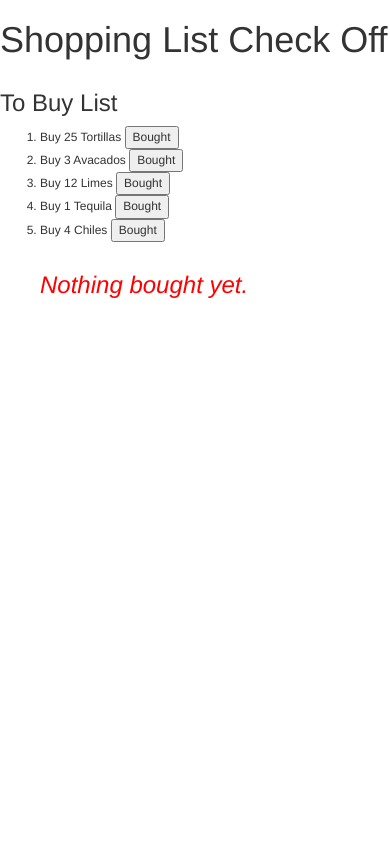
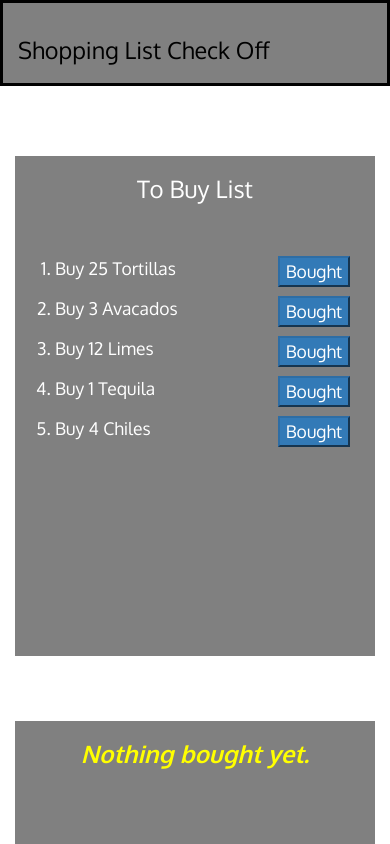
Before and after one commit to lpm0073/jhu-course5-mod2-solution, a plain HTML site: page index.html in a window 390 px wide. Shown: the top 844 px of the page. Drawn offline with nearby package versions, Linux system fonts and the light colour scheme.

Commit message:
responsive styling with bootsrap classes

```diff
--- a/index.html
+++ b/index.html
@@ -2,37 +2,82 @@
 <html ng-app='ShoppingListCheckOff'>
   <head>
     <meta charset="utf-8">
-    <script src="js/angular.min.js"></script>
-    <script src="js/app.js"></script>
+    <meta http-equiv="X-UA-Compatible" content="IE=edge">
+    <meta name="viewport" content="width=device-width, initial-scale=1">
+    <title>Shopping List Check Off</title>
     <link rel="stylesheet" href="styles/bootstrap.min.css">
     <link rel="stylesheet" href="styles/styles.css">
-    <title>Shopping List Check Off</title>
+    <link href='https://fonts.googleapis.com/css?family=Oxygen:400,300,700' rel='stylesheet' type='text/css'>
+    <link href='https://fonts.googleapis.com/css?family=Lora' rel='stylesheet' type='text/css'>
   </head>
+
   <body>
-    <h1>Shopping List Check Off</h1>
+    <header>
+    <nav id="header-nav" class="navbar navbar-default">
+      <div class="container">
+        <div class="navbar-header">
+          <a href="index.html" class="pull-left visible-md visible-lg">
+            <div id="logo-img"></div>
+          </a>
 
-    <!-- Preconfigured List -->
-    <div id="tobuylist" ng-controller='ToBuyController as Buylist'>
-      <div ng-if="Buylist.items.length != 0" ><h3>To Buy List</h3></div>
-      <div ng-if="Buylist.items.length == 0" class="complete"><h3>Everything is bought!</h3></div>
+          <div class="navbar-brand">
+            <a href="index.html"><h1>Shopping List Check Off</h1></a>
+          </div>
+
+        </div>
+
+      </div><!-- .container -->
+    </nav><!-- #header-nav -->
+  </header>
+
+  <div id="main-content" class="container">
+    <div class="row">
+
+            <section id="section-bought">
+              <div class="col-sm-6 col-xs-12">
+                <div id="menu-tile">
+
+                  <!-- Preconfigured To Buy List -->
+                   <div ng-controller='ToBuyController as Buylist'>
+                     <div ng-if="Buylist.items.length != 0" ><span><h3>To Buy List</h3></span></div>
+                     <div ng-if="Buylist.items.length == 0" ><span><h3 class="complete">Everything is bought!</h3></span></div>
                      <ol>
                        <li ng-repeat="item in Buylist.items">
                          Buy {{ item.quantity }} {{ item.name }}
-          <button ng-click="Buylist.moveItem($index);">Bought</button>
+                         <button class="btn-primary button-class" ng-click="Buylist.moveItem($index);">Bought</button>
                        </li>
                      </ol>
-    </div>
+                   </div><!-- ng-controller  ToBuyController -->
 
-    <!-- Preconfigured List -->
+                </div><!-- end of menu tile -->
+              </div><!-- end of responsive columns definition -->
+            </section>
+
+            <section id="section-bought">
+              <div class="col-sm-6 col-xs-12">
+                <div id="menu-tile">
+                  <!-- Preconfigured Bought List -->
                   <div id="alreadyboughtlist" ng-controller='AlreadyBoughtController as Boughtlist'>
-      <div ng-if="Boughtlist.items.length != 0" ><h3>Already Bought List</h3></div>
-      <div ng-if="Boughtlist.items.length == 0" class="error"><h3>Nothing bought yet.</h3></div>
+                    <div ng-if="Boughtlist.items.length != 0" ><span><h3>Already Bought List</h3></span></div>
+                    <div ng-if="Boughtlist.items.length == 0" ><span><h3 class="error">Nothing bought yet.</h3></span></div>
                     <ol>
                       <li ng-repeat="item in Boughtlist.items">
                         Bought {{ item.quantity }} {{ item.name }}
                       </li>
                     </ol>
-    </div>
+                  </div><!-- ng-controller  AlreadyBoughtController -->
 
+                </div><!-- end of menu tile -->
+              </div><!-- end of responsive columns definition -->
+            </section>
+
+      </div><!-- End of row -->
+    </div><!-- End of #main-content -->
+
+
+    <script src="js/angular.min.js"></script>
+    <script src="js/jquery-2.1.4.min.js"></script>
+    <script src="js/bootstrap.min.js"></script>
+    <script src="js/app.js"></script>
   </body>
 </html>
--- a/styles/styles.css
+++ b/styles/styles.css
@@ -1,8 +1,3 @@
-
-
-body {
-  font-size: 1.2em;
-}
 #tobuylist, #alreadyboughtlist {
   float: left;
 }
@@ -13,9 +8,230 @@ body {
 .complete {
   color: green;
   font-style: oblique;
+  font-weight: 600;
 }
 
 .error {
-  color: red;
+  color: yellow;
   font-style: oblique;
+  font-weight: 600;
 }
+
+body {
+#  font-size: 16px;
+#  color: #fff;
+#  background-color: #61122f;
+  font-family: 'Oxygen', sans-serif;
+}
+
+/** HEADER **/
+#header-nav {
+  background-color: gray;
+  border-radius: 0;
+  border: 3px solid black;
+}
+
+.navbar-brand {
+#  padding-top: 25px;
+}
+
+.navbar-brand h1 { /* Restaurant name */
+#  font-family: 'Lora', serif;
+  color: black;
+#  font-size: 1.5em;
+#  text-transform: uppercase;
+#  font-weight: bold;
+#  text-shadow: 1px 1px 1px #222;
+#  margin-top: 0;
+#  margin-bottom: 0;
+#  line-height: .75;
+}
+
+.navbar-brand a:hover, .navbar-brand a:focus {
+  text-decoration: none;
+}
+
+.navbar-brand p { /* Kosher cert */
+#  color: #000;
+#  text-transform: uppercase;
+#  font-size: .7em;
+#  margin-top: 15px;
+}
+
+.navbar-brand p span { /* Star-K */
+#  vertical-align: middle;
+}
+
+
+.navbar-header button.navbar-toggle, .navbar-header .icon-bar {
+
+}
+.navbar-header button.navbar-toggle {
+  clear: both;
+  margin-top: -30px;
+}
+/* END HEADER */
+
+
+
+
+
+/* HOME PAGE */
+
+#menu-tile {
+  height: 500px;
+  width: 100%;
+  margin-bottom: 15px;
+  margin-top:50px;
+  position: relative;
+  border: none;
+  overflow: hidden;
+  color: black;
+}
+#menu-tile:hover {
+#  box-shadow: 0 1px 5px 1px #cccccc;
+}
+
+#menu-tile {
+  background-color: gray;
+  background-position: center;
+}
+
+
+#menu-tile span {
+  position: absolute;
+  top: 0;
+  right: 0;
+  width: 100%;
+  margin-bottom: 15px;
+  text-align: center;
+  font-size: 1.5em;
+  font-weight: 900;
+  background-color: gray;
+  color: #fff;
+#  opacity: .5;
+}
+
+#menu-tile ol {
+#  position: absolute;
+  top: 0;
+  right: 0;
+  width: 100%;
+  margin-top: 100px;
+  margin-bottom: 15px;
+  text-align: left;
+  font-size: 1.25em;
+  font-weight: 400;
+  background-color: gray;
+  color: #fff;
+#  opacity: .5;
+}
+
+#menu-tile ol li {
+  margin-top: 10px;
+  margin-bottom: 15px;
+}
+
+#menu-tile ol button {
+  float: right;
+  margin-right: 25px;
+  font-size: 1.00em;
+  font-weight: 400;
+}
+
+/* END HOME PAGE */
+
+
+
+
+/********** Large devices only **********/
+@media (min-width: 1200px) {
+  #logo-img {
+#    background: url('../favicon.ico') no-repeat;
+    width: 100px;
+    height: 100px;
+    margin: 5px 5px 5px 0;
+  }
+
+}
+
+
+/********** Medium devices only **********/
+@media (min-width: 992px) and (max-width: 1199px) {
+  /* Header */
+
+  .navbar-brand {
+    padding-top: 10px;
+    height: 80px;
+  }
+  /* End Header */
+
+  /* Home Page */
+  /* End Home Page */
+}
+
+/********** Small devices only **********/
+@media (min-width: 768px) and (max-width: 991px) {
+  /* Home Page */
+  .navbar-brand {
+    padding-top: 10px;
+    height: 80px;
+  }
+
+  /* End Home Page */
+}
+
+/********** Extra small devices only **********/
+@media (max-width: 767px) {
+  /* Header */
+  .navbar-brand {
+    padding-top: 10px;
+    height: 80px;
+  }
+  .navbar-brand h1 { /* Restaurant name */
+    padding-top: 10px;
+    font-size: 5vw; /* 1vw = 1% of viewport width */
+  }
+  .navbar-brand p { /* Kosher cert */
+    font-size: .6em;
+    margin-top: 12px;
+  }
+  .navbar-brand p img { /* Star-K */
+    height: 20px;
+  }
+
+  #collapsable-nav a { /* Collapsed nav menu text */
+    font-size: 1.2em;
+  }
+  #collapsable-nav a span { /* Collapsed nav menu glyph */
+    font-size: 1em;
+    margin-right: 5px;
+  }
+
+  /* End Header */
+
+
+  /* Home Page */
+}
+
+
+/********** Super extra small devices Only :-) (e.g., iPhone 4) **********/
+@media (max-width: 479px) {
+  /* Header */
+  .navbar-brand h1 { /* Restaurant name */
+    padding-top: 5px;
+    font-size: 6vw;
+  }
+  /* End Header */
+
+  /* Home page */
+
+  .col-xxs-12 {
+    position: relative;
+    min-height: 1px;
+    padding-right: 15px;
+    padding-left: 15px;
+    float: left;
+    width: 100%;
+  }
+}
```
Lines whose indentation alone changed are shown as unchanged.
